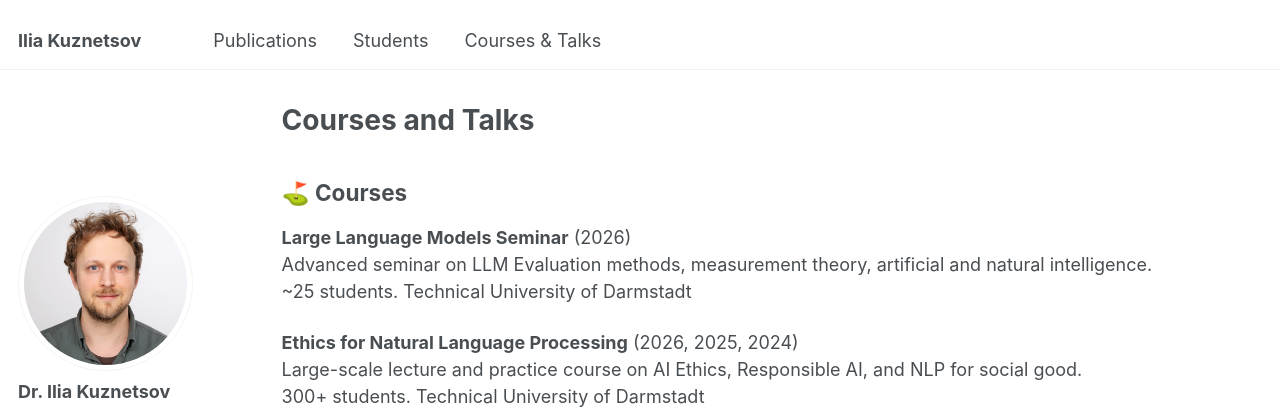
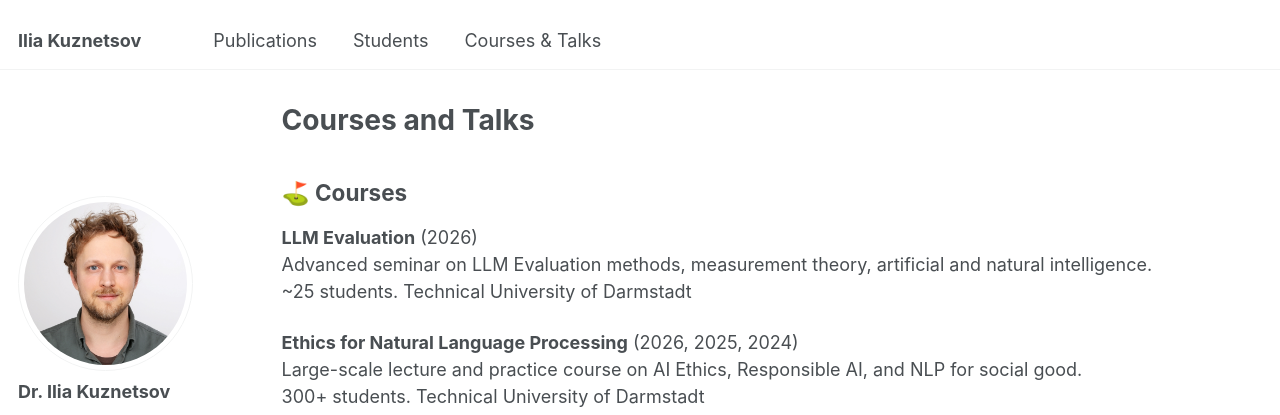
Before and after one commit to iokuznetsov/iokuznetsov.github.io, a Jekyll site: the page built from _pages/talks.md, in a window 1280 px wide and 1384 px high. Shown: the top 415 px of the window. Built offline with Jekyll 4.4.1, drawn with Linux system fonts in a browser that asks for light colours; some web fonts are replaced.

Commit message:
Update talks.md

```diff
--- a/_pages/talks.md
+++ b/_pages/talks.md
@@ -7,7 +7,7 @@ author_profile: true
 
 ## ⛳️ Courses
 
-**Large Language Models Seminar** (2026)\
+**LLM Evaluation** (2026)\
 Advanced seminar on LLM Evaluation methods, measurement theory, artificial and natural intelligence. \
 ~25 students.
 Technical University of Darmstadt
```
